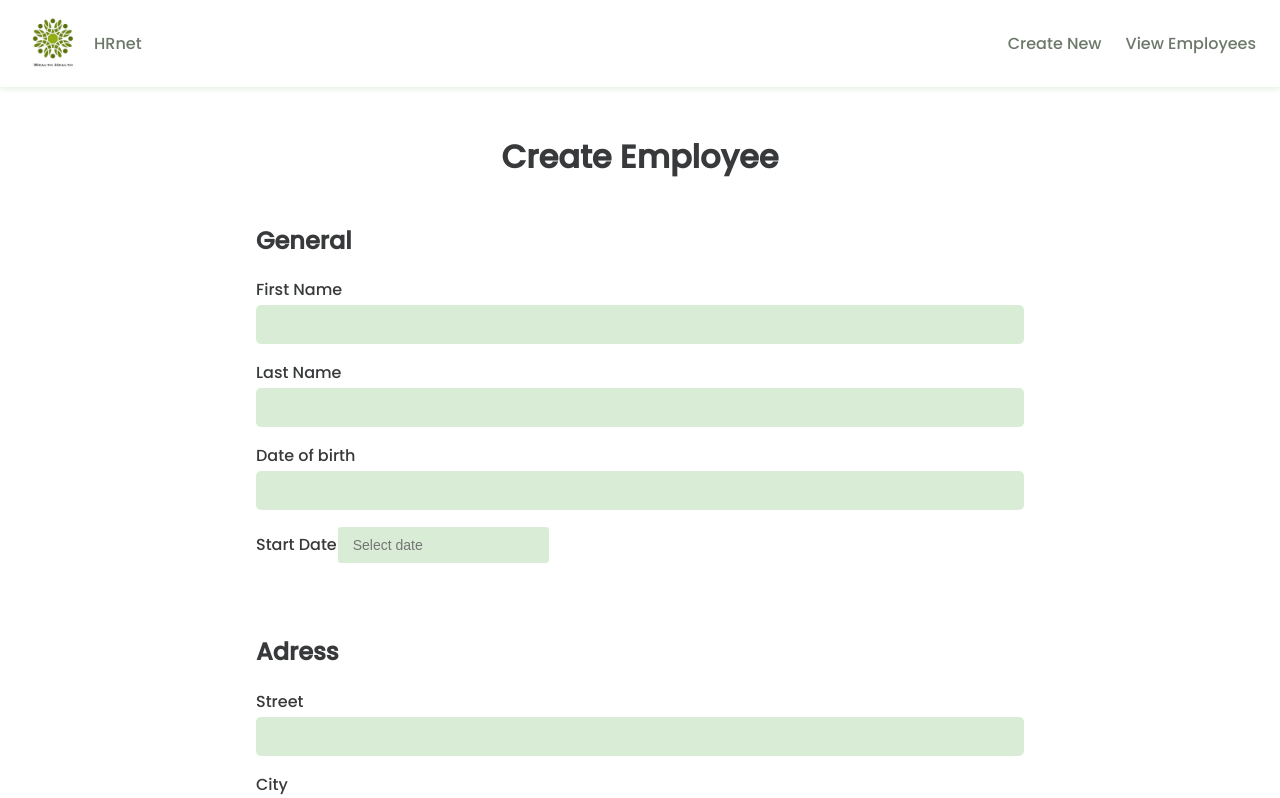
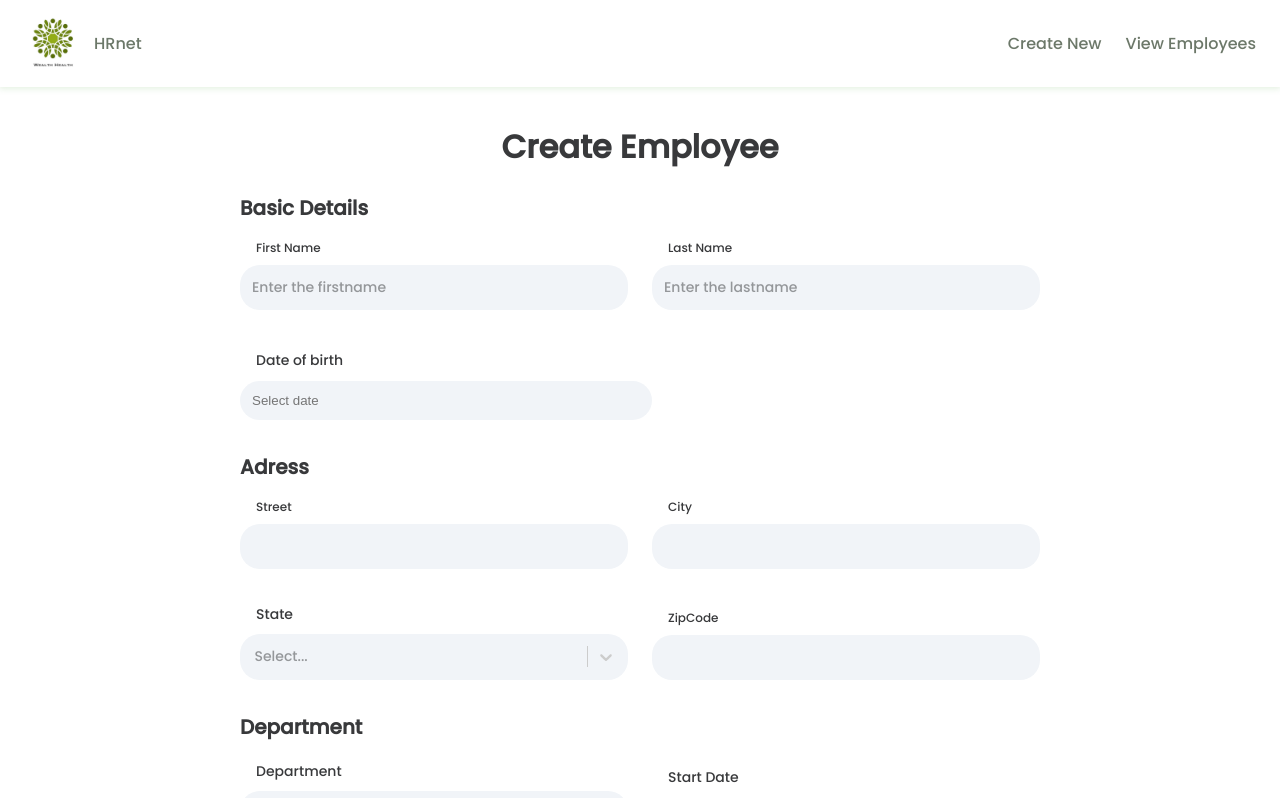
Before and after one commit to lallieau/P14_HRnet_02-2022, a React (Create React App) app: page / in a window 1280 px wide. Shown: the top 798 px of the page. Built offline with nearby package versions, Linux system fonts and the light colour scheme; the HTML template or start-up script is replaced by a standard one.

Commit message:
modify form layout

```diff
--- a/src/components/EmployeeForm.jsx
+++ b/src/components/EmployeeForm.jsx
@@ -8,38 +8,49 @@ import { DatePickerField } from './Form/DatePickerField';
 import { textRegex, streetRegex, zipCodesRegex } from '../helpers/regex';
 
 const Form = styled.form`
-  width: 60%;
+  max-width: 800px;
   margin: 0 auto;
   display: flex;
   flex-direction: column;
-  align-items: start;
-  gap: 24px;
+  // align-items: start;
+  gap: 16px;
 `;
 const FormWrapper = styled.div`
+  display: grid;
+  grid-template-columns: 1fr 1fr;
+  justify-content: space-between;
+  gap: 24px;
+  align-items: self-end;
   width: 100%;
 `;
 const Button = styled.button`
-  right: 0;
+  width: 20%;
+  margin: 0 auto;
   margin-top: 10px;
   margin-bottom: 50px;
   padding: 16px 54px;
-  border-radius: 5px;
+  border-radius: 50px;
   color: #fff;
   font-weight: bold;
   background-color: #445441;
   border: none;
+  box-shadow: 0px 0px 8px #728c6d;
 
   &:hover {
     background-color: RGBA(68, 84, 65, 0.79);
     transition: 0.2s;
   }
 `;
-const Title = styled.h2``;
+const Title = styled.h2`
+  font-size: 20px;
+  margin: 0;
+`;
 
 export const EmployeeForm = () => {
   const {
     register,
     handleSubmit,
+    // setError,
     control,
     formState: { errors },
   } = useForm();
@@ -59,46 +70,53 @@ export const EmployeeForm = () => {
 
   return (
     <Form onSubmit={handleSubmit(onSubmit)}>
+      <Title>Basic Details</Title>
       <FormWrapper>
-        <Title>General</Title>
         <InputField
           label="First Name"
           input="firstName"
+          type="text"
+          placeholder="Enter the firstname"
           register={register}
           required
           pattern={textRegex}
           errors={errors.firstName}
-          message="Please enter the first name"
+          errorMessage="Please enter the first name"
         />
         <InputField
           label="Last Name"
           input="lastName"
+          type="text"
+          placeholder="Enter the lastname"
           register={register}
           required
           pattern={textRegex}
           errors={errors.lastName}
-          message="Please enter the last name"
+          errorMessage="Please enter the last name"
         />
+        <DatePickerField
+          label={'Date of birth'}
+          input={'birthdate'}
+          control={control}
+          // pattern={/^\d{2}\/\d{2}\/\d{4}$/}
+          errorMessage={'Please select birthdate'}
+        />
+      </FormWrapper>
+      {/* <FormWrapper>
         <InputField
           label="Date of birth"
           input="birthdate"
+          type="date"
+          isValueAsDate
           register={register}
           required
-          // pattern={/^\d{2}\/\d{2}\/\d{4}$/}
+          pattern={/^\d{2}\/\d{2}\/\d{4}$/}
           errors={errors.birthdate}
-          message="Please enter birthdate"
+          errorMessage="Please enter birthdate"
         />
-        <DatePickerField
-          label={'Start Date'}
-          input={'startDate'}
-          control={control}
-          // pattern={/^\d{2}\/\d{2}\/\d{4}$/}
-          message={'Please select start date'}
-        />
-      </FormWrapper>
-
+      </FormWrapper> */}
+      <Title>Adress</Title>
       <FormWrapper>
-        <Title>Adress</Title>
         <InputField
           label="Street"
           input="street"
@@ -106,7 +124,7 @@ export const EmployeeForm = () => {
           required
           pattern={streetRegex}
           errors={errors.street}
-          message="Please enter the street"
+          errorMessage="Please enter the street"
         />
         <InputField
           label="City"
@@ -115,13 +133,15 @@ export const EmployeeForm = () => {
           required
           pattern={textRegex}
           errors={errors.city}
-          message="Please enter the city"
+          errorMessage="Please enter the city"
         />
+      </FormWrapper>
+      <FormWrapper>
         <SelectField
           label={'State'}
           input={'state'}
           control={control}
-          message={'Please select state'}
+          errorMessage={'Please select state'}
           options={states}
         />
         <InputField
@@ -131,18 +151,36 @@ export const EmployeeForm = () => {
           required
           pattern={zipCodesRegex}
           errors={errors.zipCode}
-          message="Please enter zipCode"
+          errorMessage="Please enter zipCode"
         />
       </FormWrapper>
 
+      <Title>Department</Title>
       <FormWrapper>
-        <Title>Department</Title>
         <SelectField
           label={'Department'}
           input={'department'}
           control={control}
-          message={'Please select department'}
+          errorMessage={'Please select department'}
           options={departments}
+        />
+        {/* <InputField
+          label="Start Date"
+          input="startDate"
+          type="date"
+          isValueAsDate
+          register={register}
+          required
+          pattern={/^\d{2}\/\d{2}\/\d{4}$/}
+          errors={errors.startDate}
+          errorMessage="Please enter start Date"
+        /> */}
+        <DatePickerField
+          label={'Start Date'}
+          input={'startDate'}
+          control={control}
+          // pattern={/^\d{2}\/\d{2}\/\d{4}$/}
+          errorMessage={'Please select start date'}
         />
       </FormWrapper>
 
--- a/src/components/Form/DatePickerField.jsx
+++ b/src/components/Form/DatePickerField.jsx
@@ -5,20 +5,29 @@ import 'react-datepicker/dist/react-datepicker.css';
 
 const DatePickerContent = styled.div`
   margin-bottom: 16px;
+  width: 100%;
+  display: flex;
+  flex-direction: column;
+
   .input {
-    display: block;
-    box-sizing: border-box;
     width: 100%;
-    border-radius: 4px;
-    border: 1px solid white;
-    color: black;
-    padding: 10px 15px;
-    margin-bottom: 10px;
-    font-size: 14px;
-    background-color: RGBA(172, 212, 164, 0.45);
+    margin-top: 10px;
+    padding: 12px;
+    border-radius: 20px;
+    background-color: #f1f4f8;
+    border: none;
+
+    &:focus {
+      background-color: #fff;
+      outline: 1px solid #fff;
+      box-shadow: 0px 0px 7px #d7dade;
+    }
   }
 `;
-const Label = styled.label``;
+const Label = styled.label`
+  padding-left: 16px;
+  font-size: 14px;
+`;
 const ErrorMessage = styled.p`
   margin: 0;
   padding: 0;
@@ -31,7 +40,7 @@ export const DatePickerField = ({
   input,
   label,
   control,
-  message,
+  errorMessage,
   pattern,
 }) => {
   return (
@@ -44,11 +53,11 @@ export const DatePickerField = ({
         rules={{
           pattern: {
             value: pattern,
-            message: message,
+            message: errorMessage,
           },
           required: {
             value: true,
-            message: message,
+            message: errorMessage,
           },
         }}
         render={({ field, fieldState: { error } }) => (
--- a/src/components/Form/InputField.jsx
+++ b/src/components/Form/InputField.jsx
@@ -1,17 +1,37 @@
 import styled from 'styled-components';
 
-const FieldContent = styled.div`
+const InputFieldContent = styled.div`
   display: flex;
   flex-direction: column;
   margin-bottom: 16px;
+  width: 100%;
 `;
-const Label = styled.label``;
+const Label = styled.label`
+  padding-left: 16px;
+  font-size: 12px;
+`;
 const Input = styled.input`
-  margin-top: 3px;
+  margin-top: 8px;
   padding: 12px;
-  border-radius: 5px;
-  background-color: RGBA(172, 212, 164, 0.45);
+  border-radius: 20px;
+  background-color: #f1f4f8;
   border: none;
+  color: #38393b;
+  font-size: 14px;
+  font-family: Poppins;
+  font-weight: 400;
+
+  ::placeholder {
+    color: rgba(56, 57, 59, 0.5);
+    font-size: 14px;
+    font-family: Poppins;
+    font-weight: 400;
+  }
+  &:focus {
+    background-color: #fff;
+    outline: 1px solid #fff;
+    box-shadow: 0px 0px 7px #d7dade;
+  }
 `;
 const ErrorMessage = styled.p`
   margin: 0;
@@ -27,13 +47,24 @@ export const InputField = ({
   required,
   pattern,
   errors,
-  message,
+  errorMessage,
+  isValueAsDate,
+  type,
+  placeholder,
 }) => {
   return (
-    <FieldContent>
+    <InputFieldContent>
       <Label>{label}</Label>
-      <Input {...register(input, { required, pattern: pattern })} />
-      {errors && <ErrorMessage>{message}</ErrorMessage>}
-    </FieldContent>
+      <Input
+        type={type}
+        placeholder={placeholder}
+        {...register(input, {
+          valueAsDate: isValueAsDate,
+          required,
+          pattern: pattern,
+        })}
+      />
+      {errors && <ErrorMessage>{errorMessage}</ErrorMessage>}
+    </InputFieldContent>
   );
 };
--- a/src/components/Form/SelectField.jsx
+++ b/src/components/Form/SelectField.jsx
@@ -4,8 +4,12 @@ import ReactSelect from 'react-select';
 
 const SelectContent = styled.div`
   margin-bottom: 16px;
+  width: 100%;
 `;
-const Label = styled.label``;
+const Label = styled.label`
+  padding-left: 16px;
+  font-size: 14px;
+`;
 const ErrorMessage = styled.p`
   margin: 0;
   padding: 0;
@@ -17,30 +21,64 @@ const ErrorMessage = styled.p`
 const customStyles = {
   control: base => ({
     ...base,
-    background: 'RGBA(172, 212, 164, 0.45)',
-    borderRadius: '5px',
+    background: '#f1f4f8',
+    borderRadius: '20px',
     border: 'none',
-    padding: '3px',
-    marginTop: '3px',
+    padding: '4.5px',
+    marginTop: '8px',
     color: '#38393b',
   }),
   option: (provided, state) => ({
     ...provided,
-    fontWeight: state.isSelected ? 'bold' : 'normal',
-    color: '#38393b',
+    borderRadius: '20px',
+    color: state.isSelected ? '#fff' : '#38393b',
     backgroundColor: state.isSelected
-      ? 'RGBA(172, 212, 164, 0.45)'
+      ? '#38393b'
       : '#fff' && state.isFocused
-      ? 'RGBA(172, 212, 164, 0.2)'
+      ? '#f1f4f8'
       : '#fff',
+  }),
+  menu: base => ({
+    ...base,
+    borderRadius: '20px',
+  }),
+  menuList: base => ({
+    ...base,
+    padding: '5px',
+    '::-webkit-scrollbar': {
+      borderRadius: '20px',
+    },
+    '::-webkit-scrollbar-track': {
+      borderRadius: '20px',
+    },
+    '::-webkit-scrollbar-thumb': {
+      background: '#d7dade',
+      borderRadius: '20px',
+    },
   }),
   singleValue: (provided, state) => ({
     ...provided,
     color: '#38393b',
+    fontSize: '14px',
   }),
+  placeholder: base => {
+    return {
+      ...base,
+      color: 'rgba(56, 57, 59, 0.5)',
+      fontFamily: 'Poppins',
+      fontSize: '14px',
+      fontWeight: '400',
+    };
+  },
 };
 
-export const SelectField = ({ input, label, control, options, message }) => {
+export const SelectField = ({
+  input,
+  label,
+  control,
+  options,
+  errorMessage,
+}) => {
   return (
     <SelectContent>
       <Label>{label}</Label>
@@ -50,7 +88,7 @@ export const SelectField = ({ input, label, control, options, message }) => {
         rules={{
           required: {
             value: true,
-            message: message,
+            message: errorMessage,
           },
         }}
         render={({ field, fieldState: { error } }) => (
--- a/src/pages/CreateEmployee.jsx
+++ b/src/pages/CreateEmployee.jsx
@@ -3,7 +3,7 @@ import { EmployeeForm } from '../components/EmployeeForm';
 import { Layout } from '../components/Layout';
 
 const Title = styled.h1`
-  margin-top: 46px;
+  margin-top: 36px;
   text-align: center;
 `;
 
```
